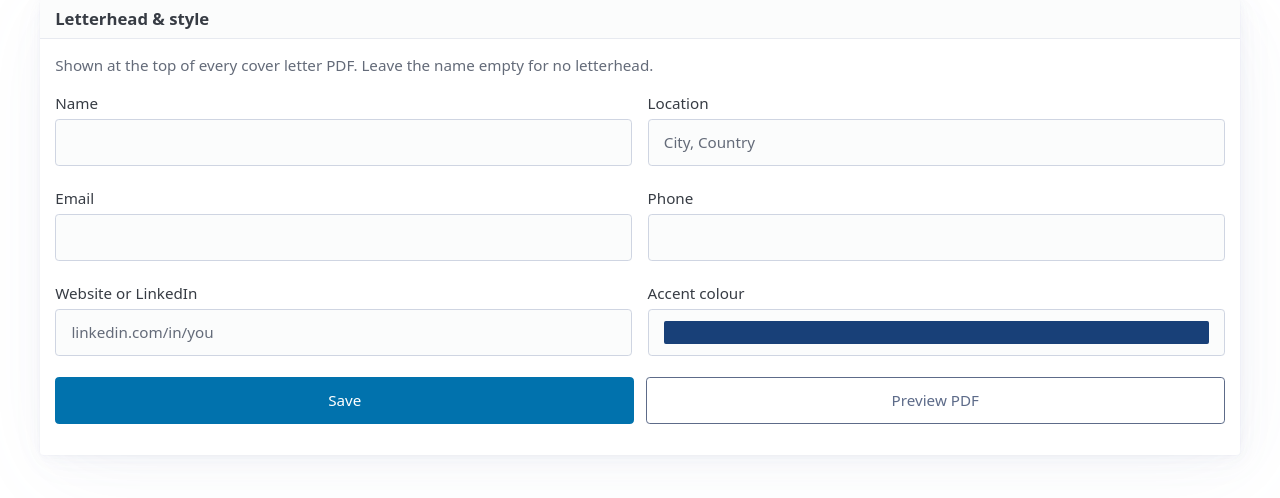
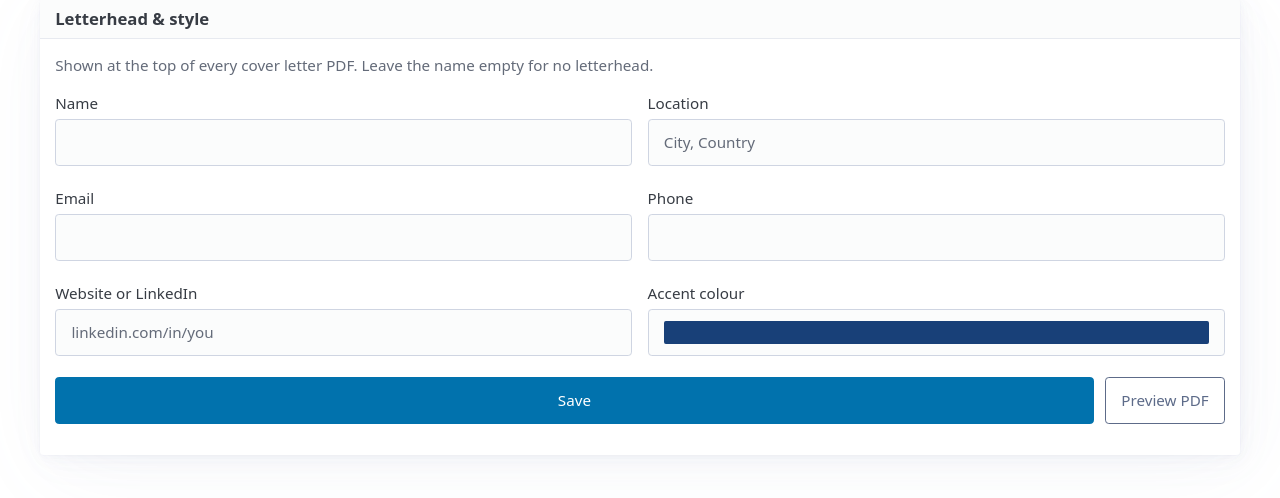
Before and after one commit to mbskinny/job-cannon, a FastAPI app: page /cover-letters in a window 1280 px wide. Shown: the part 243-741 px from the top of the page. Run offline with FastAPI, Linux system fonts and the light colour scheme; data that the repository does not hold is empty; parts of the project's set-up code (start-up, migrations or seed data) failed here and were passed over.

Commit message:
Fix button rows: equal heights and no label wrapping
Pico's submit-button margin made flex stretch sibling links taller, and
the start-draft button shrank until its label wrapped.

Co-Authored-By: Claude Opus 5.5 <noreply@anthropic.com>

```diff
--- a/src/job_cannon/static/app.css
+++ b/src/job_cannon/static/app.css
@@ -52,8 +52,12 @@ article > header h2 { font-size: 1.1rem; margin: 0; }
 .filters select { flex: 0 1 12rem; }
 .table-wrap { overflow-x: auto; }
 
-.form-actions { display: flex; gap: 0.75rem; }
-.form-actions > * { width: auto; }
+/* Button rows: the first button fills the row, the rest keep their natural width and never wrap their label.
+   Pico gives submit buttons width:100% and a bottom margin; the margin made flex stretch the sibling link taller,
+   so it moves to the row itself. :is() matches the specificity of Pico's button[type=submit] so width:auto wins. */
+.form-actions { display: flex; flex-wrap: wrap; gap: 0.75rem; margin-bottom: var(--pico-spacing); }
+.form-actions > :is(a, button) { width: auto; flex: none; margin-bottom: 0; white-space: nowrap; }
+.form-actions > :is(a, button):first-child { flex: 1 0 auto; }
 
 /* Status colors */
 .badge { display: inline-block; padding: 0.1rem 0.55rem; border-radius: 999px; font-size: 0.78rem; font-weight: 600;
@@ -127,6 +131,6 @@ button.link.danger, .danger-btn { color: var(--jc-rejected); border-color: var(-
 textarea.letter { font-family: Georgia, "DejaVu Serif", serif; line-height: 1.5; }
 .warn { color: var(--jc-interviewing); font-weight: 600; }
 .start-draft { display: flex; gap: 0.5rem; margin-bottom: 0.5rem; }
-.start-draft select { margin-bottom: 0; }
-.start-draft button { width: auto; margin-bottom: 0; }
+.start-draft select { flex: 1 1 auto; min-width: 0; margin-bottom: 0; }
+.start-draft button { flex: none; width: auto; margin-bottom: 0; white-space: nowrap; }
 .saved { color: var(--jc-offer); font-weight: 600; }
```
